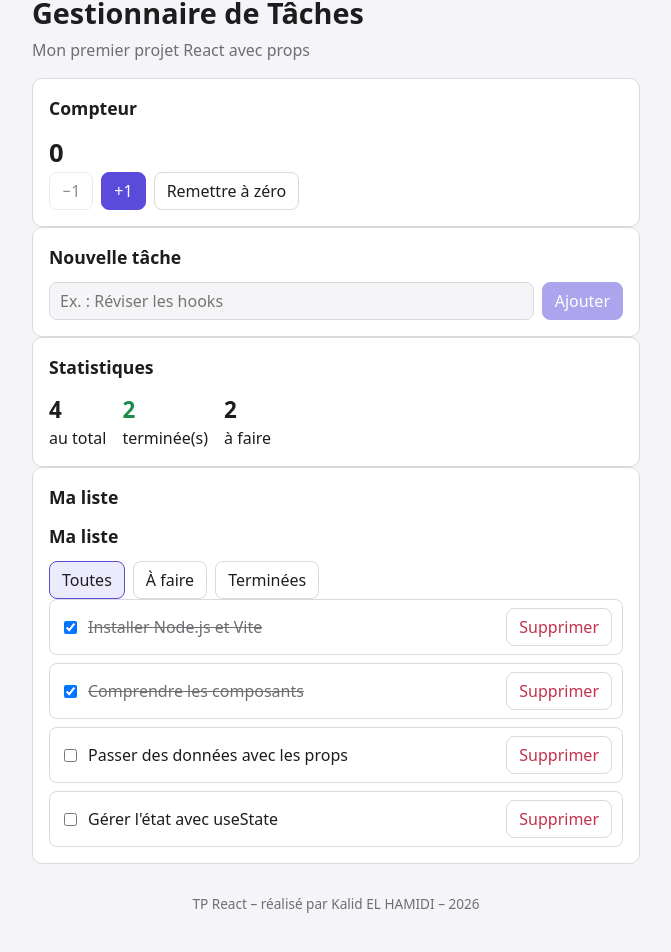
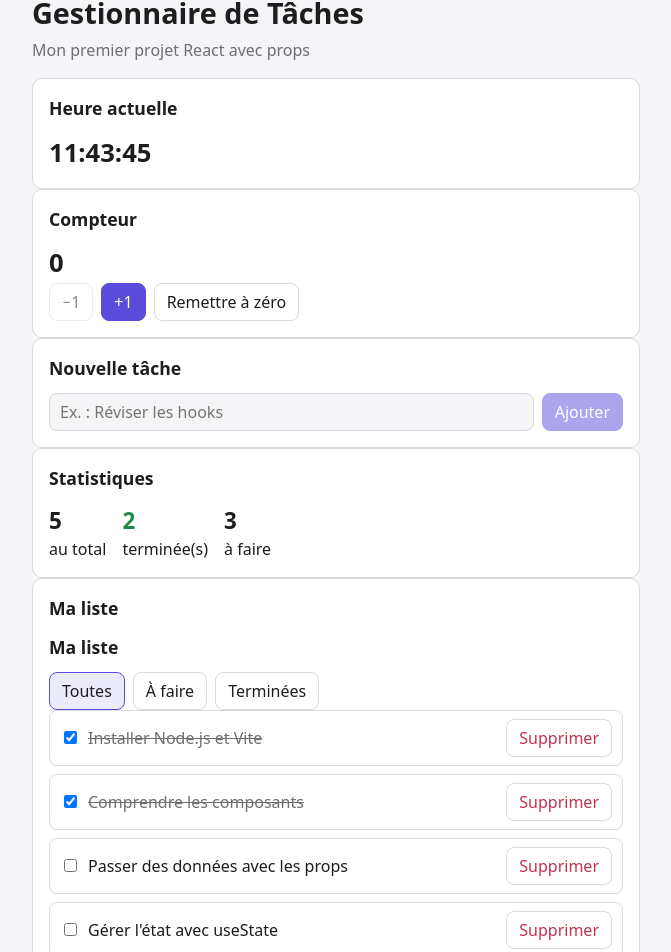
Before and after one commit to KhalidElhamidi/tp-react, a React (Vite) app in the folder mes-taches/: page / in a window 1280 px wide. Shown: the part 33-985 px from the top of the page, without its empty margins (304-975 px from the left). Built offline with nearby package versions, Linux system fonts and the light colour scheme.

Commit message:
Étape 5 : useEffect (horloge, chargement JSON, titre)

```diff
--- a/mes-taches/src/App.jsx
+++ b/mes-taches/src/App.jsx
@@ -1,4 +1,4 @@
-import { useState } from "react";
+import { useEffect, useState } from "react";
 import Entete from "./components/Entete.jsx";
 import ListeTaches from "./components/ListeTaches.jsx";
 import Pied from "./components/Pied.jsx";
@@ -8,17 +8,44 @@ import Compteur from "./components/Compteur.jsx";
 import FormulaireAjout from "./components/FormulaireAjout.jsx";
 import Filtres from "./components/Filtres.jsx";
 import Statistiques from "./components/Statistiques.jsx";
-
-const TACHES_INITIALES = [
-  { id: 1, titre: "Installer Node.js et Vite", terminee: true },
-  { id: 2, titre: "Comprendre les composants", terminee: true },
-  { id: 3, titre: "Passer des données avec les props", terminee: false },
-  { id: 4, titre: "Gérer l'état avec useState", terminee: false },
-];
+import Horloge from "./components/Horloge.jsx";
 
 function App() {
-  const [taches, setTaches] = useState(TACHES_INITIALES);
+  const [taches, setTaches] = useState([]);
+  const [chargement, setChargement] = useState(true);
+  const [erreur, setErreur] = useState(null);
   const [filtre, setFiltre] = useState("toutes");
+
+  //  Chargement des tâches depuis JSON
+  useEffect(() => {
+    let annule = false;
+
+    fetch("/taches.json")
+      .then((reponse) => {
+        if (!reponse.ok) throw new Error(`Erreur HTTP ${reponse.status}`);
+        return reponse.json();
+      })
+      .then((donnees) => {
+        if (!annule) setTaches(donnees);
+      })
+      .catch((err) => {
+        if (!annule) setErreur(err.message);
+      })
+      .finally(() => {
+        if (!annule) setChargement(false);
+      });
+
+    return () => {
+      annule = true;
+    };
+  }, []);
+
+  // Calcul du nombre de tâches restantes
+  const nombreRestantes = taches.filter((t) => !t.terminee).length;
+
+  useEffect(() => {
+    document.title = `(${nombreRestantes}) Mes tâches`;
+  }, [nombreRestantes]);
 
   function ajouterTache(titre) {
     const nouvelleTache = {
@@ -44,7 +71,7 @@ function App() {
   const tachesVisibles = taches.filter((tache) => {
     if (filtre === "actives") return !tache.terminee;
     if (filtre === "terminees") return tache.terminee;
-    return true; // 'toutes'
+    return true;
   });
 
   return (
@@ -53,7 +80,12 @@ function App() {
         titre="Gestionnaire de Tâches"
         sousTitre="Mon premier projet React avec props"
       />
+
       <main>
+        <Carte titre="Heure actuelle">
+          <Horloge />
+        </Carte>
+
         <Carte titre="Compteur">
           <Compteur />
         </Carte>
@@ -67,6 +99,10 @@ function App() {
         </Carte>
 
         <Carte titre="Ma liste">
+          {chargement && <p className="vide">Chargement des tâches…</p>}
+          {erreur && <p className="erreur">{erreur}</p>}
+          {!chargement && !erreur && (
+            <>
               <h2>Ma liste</h2>
               <Filtres filtre={filtre} onChanger={setFiltre} />
               <ListeTaches
@@ -74,6 +110,8 @@ function App() {
                 onBasculer={basculerTache}
                 onSupprimer={supprimerTache}
               />
+            </>
+          )}
         </Carte>
       </main>
       <Pied auteur="Kalid EL HAMIDI" />
--- /dev/null
+++ b/mes-taches/src/components/Horloge.jsx
@@ -0,0 +1,19 @@
+import { useEffect, useState } from 'react';
+
+function Horloge() {
+  const [maintenant, setMaintenant] = useState(() => new Date());
+
+  useEffect(() => {
+    const timer = setInterval(() => {
+      setMaintenant(new Date());
+    }, 1000);
+
+    return () => {
+      clearInterval(timer);
+    };
+  }, []);
+
+  return <p className="horloge">{maintenant.toLocaleTimeString('fr-FR')}</p>;
+}
+
+export default Horloge;
--- a/mes-taches/src/components/ListeTaches.jsx
+++ b/mes-taches/src/components/ListeTaches.jsx
@@ -10,6 +10,7 @@ function ListeTaches({ taches, onBasculer, onSupprimer }) {
       {taches.map((tache) => (
         <Tache
           key={tache.id}
+          id={tache.id}
           titre={tache.titre}
           terminee={tache.terminee}
           onBasculer={onBasculer}
```
Lines whose indentation alone changed are shown as unchanged.
